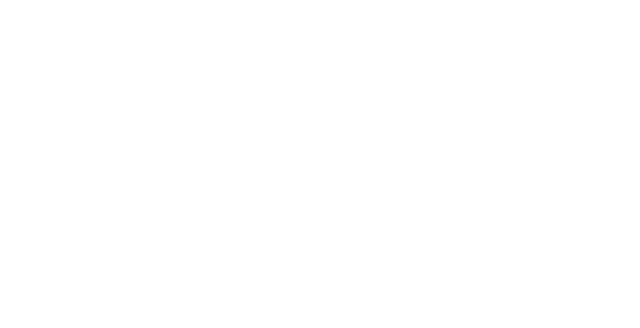
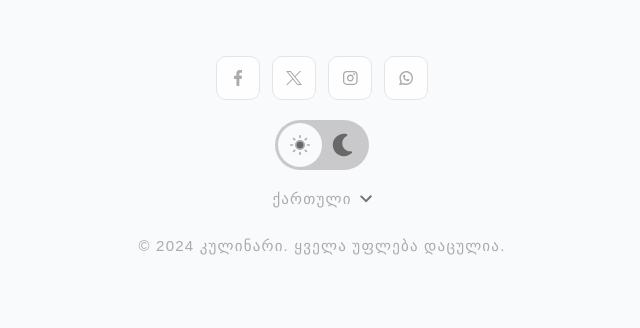
Before and after one commit to Nino5982/qr-menu, a plain HTML site: page pages/menu.html in a window 1280 px wide. Shown: the whole page, without its empty margins (318-958 px from the left). Drawn offline with Linux system fonts and the light colour scheme.

Commit message:
Refactor footer implementation; create footer partial and update loading logic

```diff
--- a/index.html
+++ b/index.html
@@ -147,104 +147,7 @@
       </section>
     </main>
 
-    <!-- Footer -->
-    <footer class="site-footer">
-      <ul class="social-list">
-        <li class="social-list__item">
-          <a href="#" class="social-list-link box"
-            ><img src="./images/soc/fb.svg" alt="facebook icon"
-          /></a>
-        </li>
-        <li class="social-list__item">
-          <a href="#" class="social-list-link box"
-            ><img src="./images/soc/path.svg" alt="x-icon"
-          /></a>
-        </li>
-        <li class="social-list__item">
-          <a href="#" class="social-list-link box"
-            ><img src="./images/soc/insta.svg" alt="instagram-icon"
-          /></a>
-        </li>
-        <li class="social-list__item">
-          <a href="#" class="social-list-link box"
-            ><img src="./images/soc/whatsApp.svg" alt="WhatsApp-icon"
-          /></a>
-        </li>
-      </ul>
-      <div class="dark-light-mode" id="theme">
-        <button
-          id="theme-light"
-          class="active-theme theme-btn"
-          aria-label="Toggle light theme"
-          data-theme-value="light"
-          aria-pressed="true">
-          <svg
-            class="theme-icon"
-            width="20"
-            height="20"
-            viewBox="0 0 24 24"
-            fill="none"
-            stroke="currentColor"
-            stroke-width="2"
-            stroke-linecap="round"
-            stroke-linejoin="round">
-            <circle cx="12" cy="12" r="5"></circle>
-            <line x1="12" y1="1" x2="12" y2="3"></line>
-            <line x1="12" y1="21" x2="12" y2="23"></line>
-            <line x1="4.22" y1="4.22" x2="5.64" y2="5.64"></line>
-            <line x1="18.36" y1="18.36" x2="19.78" y2="19.78"></line>
-            <line x1="1" y1="12" x2="3" y2="12"></line>
-            <line x1="21" y1="12" x2="23" y2="12"></line>
-            <line x1="4.22" y1="19.78" x2="5.64" y2="18.36"></line>
-            <line x1="18.36" y1="5.64" x2="19.78" y2="4.22"></line>
-          </svg>
-        </button>
-        <button
-          id="theme-dark"
-          class="theme-btn"
-          aria-label="Toggle dark theme"
-          data-theme-value="dark"
-          aria-pressed="false">
-          <svg xmlns="http://www.w3.org/2000/svg" viewBox="0 0 640 640">
-            <path
-              d="M320 64C178.6 64 64 178.6 64 320C64 461.4 178.6 576 320 576C388.8 576 451.3 548.8 497.3 504.6C504.6 497.6 506.7 486.7 502.6 477.5C498.5 468.3 488.9 462.6 478.8 463.4C473.9 463.8 469 464 464 464C362.4 464 280 381.6 280 280C280 207.9 321.5 145.4 382.1 115.2C391.2 110.7 396.4 100.9 395.2 90.8C394 80.7 386.6 72.5 376.7 70.3C358.4 66.2 339.4 64 320 64z" />
-          </svg>
-        </button>
-      </div>
-      <div id="overlay" class=""></div>
-
-      <div class="lang-switcher" id="langSwitcher">
-        <button
-          class="lang-toggle-btn"
-          aria-haspopup="listbox"
-          aria-expanded="false"
-          aria-label="Choose language"
-          title="Choose language">
-          <span class="current-lang" data-lang="lang">ქართული</span>
-          <svg
-            width="12"
-            height="8"
-            viewBox="0 0 12 8"
-            fill="none"
-            xmlns="http://www.w3.org/2000/svg">
-            <path
-              d="M6.05386 4.6777L10.5748 -1.1449e-05L11.9985 1.37593L6.10156 7.47729L0.00020432 1.58039L1.37615 0.156739L6.05386 4.6777Z"
-              fill="currentColor" />
-          </svg>
-        </button>
-
-        <ul class="lang-list" role="list">
-          <li class="lang-list-item" data-lang="ka">ქართული</li>
-          <li class="lang-list-item" data-lang="en">English</li>
-          <li class="lang-list-item" data-lang="ru">Русский</li>
-        </ul>
-      </div>
-      <p class="copyright" data-lang="copyright">
-        © 2024 კულინარი. ყველა უფლება დაცულია.
-      </p>
-    </footer>
-
-    <script type="module" src="./script/lang-sweacher.js"></script>
-    <script type="module" src="./script/dark-light.js"></script>
+    <div id="site-footer"></div>
+    <script type="module" src="./script/footer.js"></script>
   </body>
 </html>
--- a/pages/menu.html
+++ b/pages/menu.html
@@ -0,0 +1,13 @@
+<!doctype html>
+<html lang="ka">
+  <head>
+    <meta charset="UTF-8" />
+    <meta name="viewport" content="width=device-width, initial-scale=1.0" />
+    <title>მენიუ | კულინარი</title>
+    <link rel="stylesheet" href="../styles/styles.css" />
+  </head>
+  <body data-theme="light">
+    <div id="site-footer"></div>
+    <script type="module" src="../script/footer.js"></script>
+  </body>
+</html>
--- /dev/null
+++ b/partials/footer.html
@@ -0,0 +1,96 @@
+    <!-- Footer -->
+    <footer class="site-footer">
+      <ul class="social-list">
+        <li class="social-list__item">
+          <a href="#" class="social-list-link box"
+            ><img src="images/soc/fb.svg" alt="facebook icon"
+          /></a>
+        </li>
+        <li class="social-list__item">
+          <a href="#" class="social-list-link box"
+            ><img src="images/soc/path.svg" alt="x-icon"
+          /></a>
+        </li>
+        <li class="social-list__item">
+          <a href="#" class="social-list-link box"
+            ><img src="images/soc/insta.svg" alt="instagram-icon"
+          /></a>
+        </li>
+        <li class="social-list__item">
+          <a href="#" class="social-list-link box"
+            ><img src="images/soc/whatsApp.svg" alt="WhatsApp-icon"
+          /></a>
+        </li>
+      </ul>
+      <div class="dark-light-mode" id="theme">
+        <button
+          id="theme-light"
+          class="active-theme theme-btn"
+          aria-label="Toggle light theme"
+          data-theme-value="light"
+          aria-pressed="true">
+          <svg
+            class="theme-icon"
+            width="20"
+            height="20"
+            viewBox="0 0 24 24"
+            fill="none"
+            stroke="currentColor"
+            stroke-width="2"
+            stroke-linecap="round"
+            stroke-linejoin="round">
+            <circle cx="12" cy="12" r="5"></circle>
+            <line x1="12" y1="1" x2="12" y2="3"></line>
+            <line x1="12" y1="21" x2="12" y2="23"></line>
+            <line x1="4.22" y1="4.22" x2="5.64" y2="5.64"></line>
+            <line x1="18.36" y1="18.36" x2="19.78" y2="19.78"></line>
+            <line x1="1" y1="12" x2="3" y2="12"></line>
+            <line x1="21" y1="12" x2="23" y2="12"></line>
+            <line x1="4.22" y1="19.78" x2="5.64" y2="18.36"></line>
+            <line x1="18.36" y1="5.64" x2="19.78" y2="4.22"></line>
+          </svg>
+        </button>
+        <button
+          id="theme-dark"
+          class="theme-btn"
+          aria-label="Toggle dark theme"
+          data-theme-value="dark"
+          aria-pressed="false">
+          <svg xmlns="http://www.w3.org/2000/svg" viewBox="0 0 640 640">
+            <path
+              d="M320 64C178.6 64 64 178.6 64 320C64 461.4 178.6 576 320 576C388.8 576 451.3 548.8 497.3 504.6C504.6 497.6 506.7 486.7 502.6 477.5C498.5 468.3 488.9 462.6 478.8 463.4C473.9 463.8 469 464 464 464C362.4 464 280 381.6 280 280C280 207.9 321.5 145.4 382.1 115.2C391.2 110.7 396.4 100.9 395.2 90.8C394 80.7 386.6 72.5 376.7 70.3C358.4 66.2 339.4 64 320 64z" />
+          </svg>
+        </button>
+      </div>
+      <div id="overlay" class=""></div>
+
+      <div class="lang-switcher" id="langSwitcher">
+        <button
+          class="lang-toggle-btn"
+          aria-haspopup="listbox"
+          aria-expanded="false"
+          aria-label="Choose language"
+          title="Choose language">
+          <span class="current-lang" data-lang="lang">ქართული</span>
+          <svg
+            width="12"
+            height="8"
+            viewBox="0 0 12 8"
+            fill="none"
+            xmlns="http://www.w3.org/2000/svg">
+            <path
+              d="M6.05386 4.6777L10.5748 -1.1449e-05L11.9985 1.37593L6.10156 7.47729L0.00020432 1.58039L1.37615 0.156739L6.05386 4.6777Z"
+              fill="currentColor" />
+          </svg>
+        </button>
+
+        <ul class="lang-list" role="list">
+          <li class="lang-list-item" data-lang="ka">ქართული</li>
+          <li class="lang-list-item" data-lang="en">English</li>
+          <li class="lang-list-item" data-lang="ru">Русский</li>
+        </ul>
+      </div>
+      <p class="copyright" data-lang="copyright">
+        © 2024 კულინარი. ყველა უფლება დაცულია.
+      </p>
+    </footer>
--- /dev/null
+++ b/script/footer.js
@@ -0,0 +1,44 @@
+async function loadFooter() {
+  const response = await fetch(
+    new URL("../partials/footer.html", import.meta.url),
+  );
+
+  if (!response.ok) {
+    throw new Error("ფუტერი ვერ ჩაიტვირთა");
+  }
+
+  const footerHtml = await response.text();
+  const footerTemplate = document.createElement("template");
+  footerTemplate.innerHTML = footerHtml;
+
+  const projectRoot = new URL("../", import.meta.url);
+  footerTemplate.content.querySelectorAll("img[src]").forEach((image) => {
+    image.src = new URL(image.getAttribute("src"), projectRoot).href;
+  });
+
+  document
+    .getElementById("site-footer")
+    .replaceChildren(footerTemplate.content);
+
+  await import("./lang-sweacher.js");
+  await import("./dark-light.js");
+}
+
+loadFooter().catch((error) => {
+  console.error(error);
+});
+
+// async function loadFooter() {
+//   const response = await fetch("../partials/footer.html");
+
+//   if (!response.ok) {
+//     throw new Error("ფუტერი ვერ ჩაიტვირთა");
+//   }
+
+//   const footerHtml = await response.text();
+
+//   console.log(document.getElementById("site-footer"));
+
+//   document.getElementById("site-footer").innerHTML = footerHtml;
+// }
+loadFooter();
```
